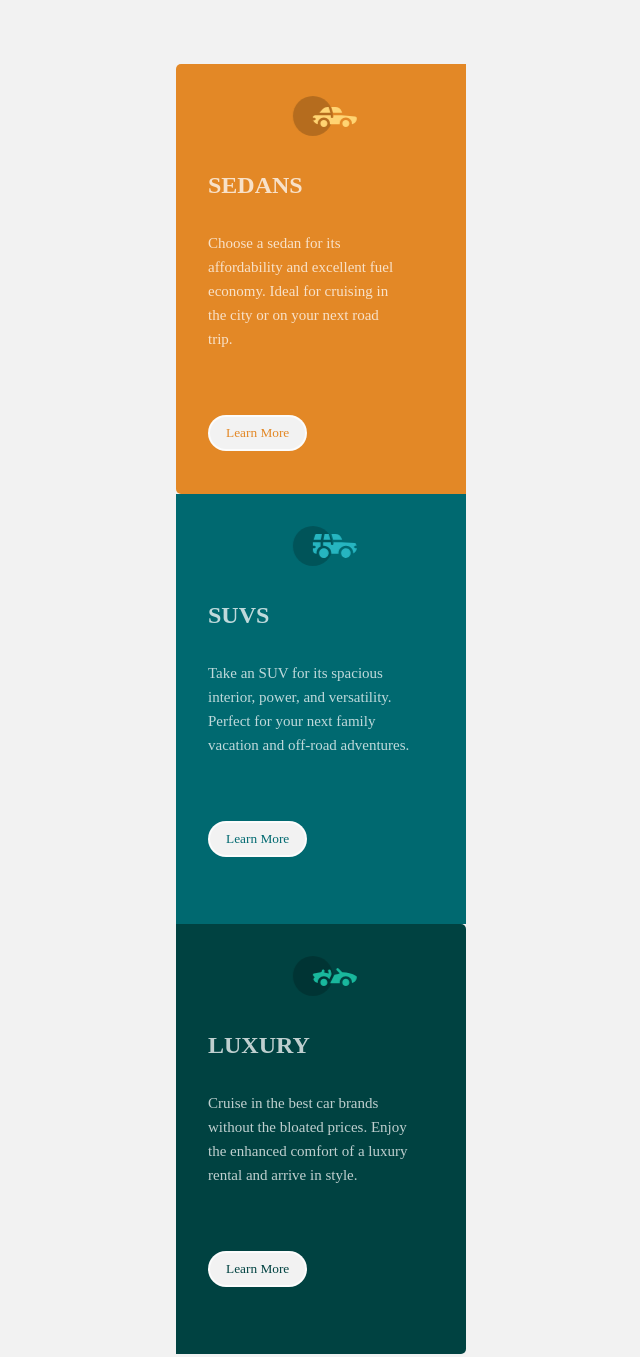
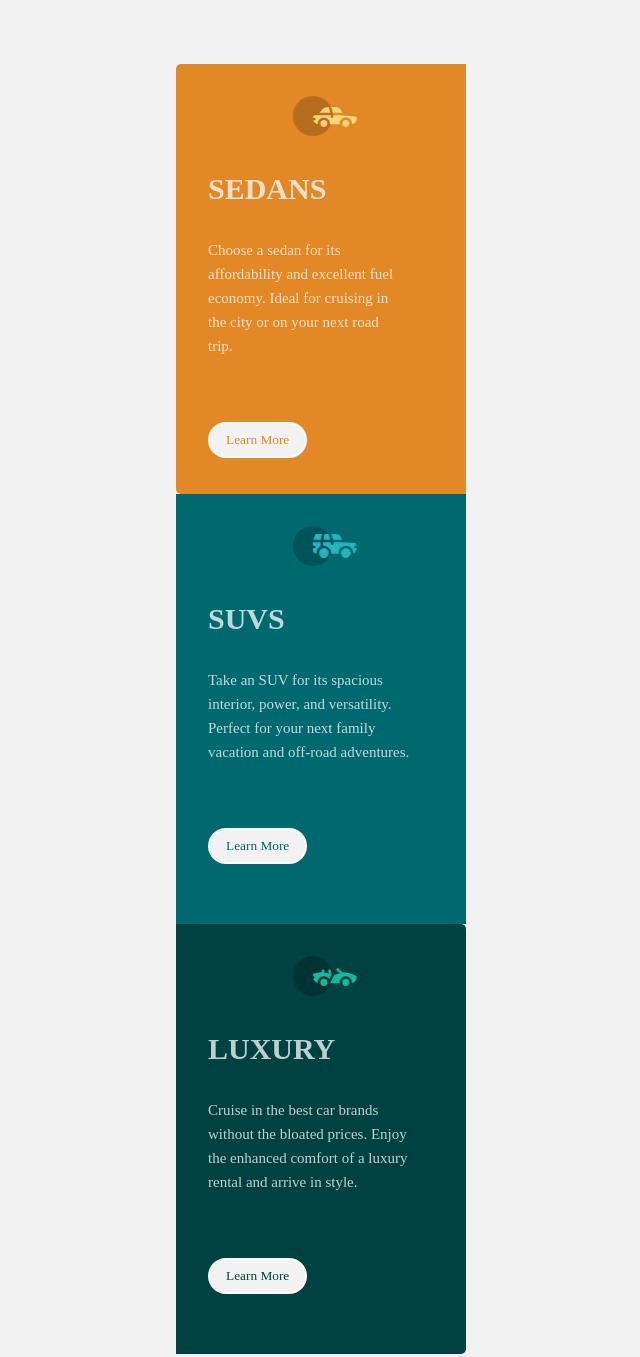
Before and after one commit to simretB05/3-column-cars-, a plain HTML site: page index.html in a window 1280 px wide. Shown: the top 1357 px of the page, without its empty margins (319-959 px from the left). Drawn offline with Linux system fonts and the light colour scheme; a web font is replaced by a local one.

Commit message:
fixing title size

```diff
--- a/styles.scss
+++ b/styles.scss
@@ -63,6 +63,8 @@
     color: $Transparent-white;
     font-family: "Big Shoulders Display";
     margin-bottom: 2rem;
+    font-weight: 900;
+    font-size: 30px;
   }
   &__bodycopy {
     width: 225px;
@@ -125,6 +127,8 @@
     color: $Transparent-white;
     margin-bottom: 2rem;
     font-family: "Big Shoulders Display";
+    font-weight: 900;
+    font-size: 30px;
   }
   &__bodycopy {
     width: 243px;
@@ -191,6 +195,8 @@
     color: $Transparent-white;
     margin-bottom: 2rem;
     font-family: "Big Shoulders Display";
+    font-weight: 900;
+    font-size: 30px;
   }
   &__bodycopy {
     width: 242px;
```
Also changed, not shown: styles.css, 1 other file.
